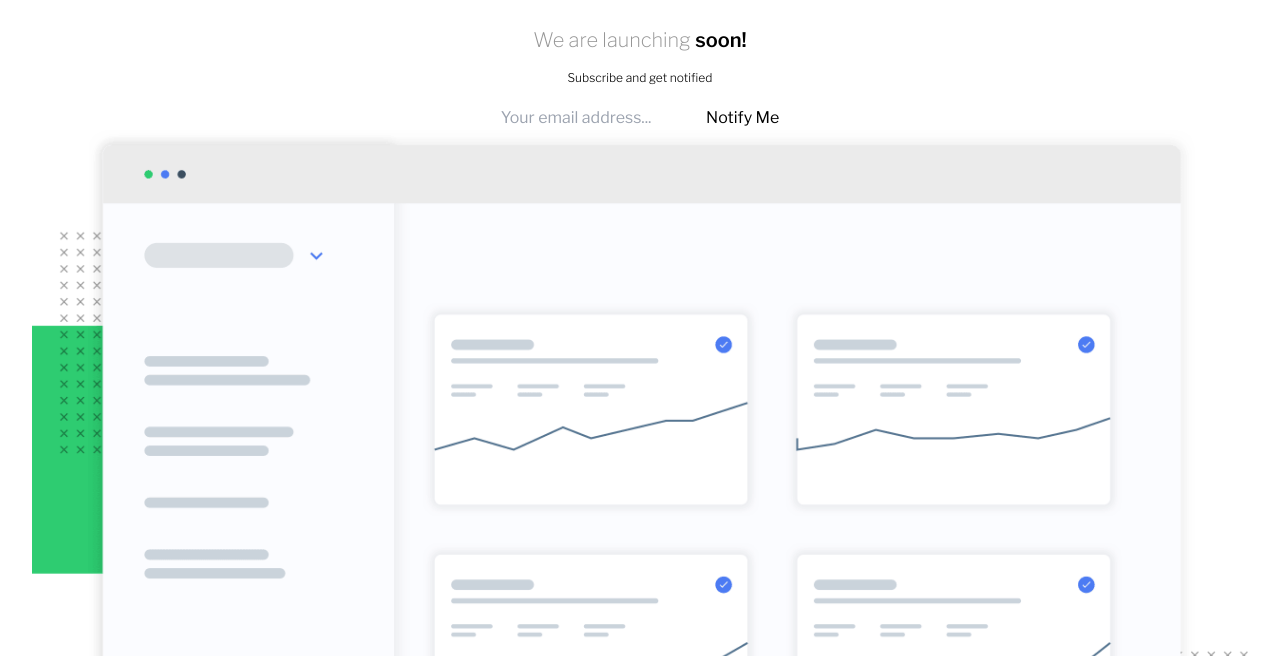
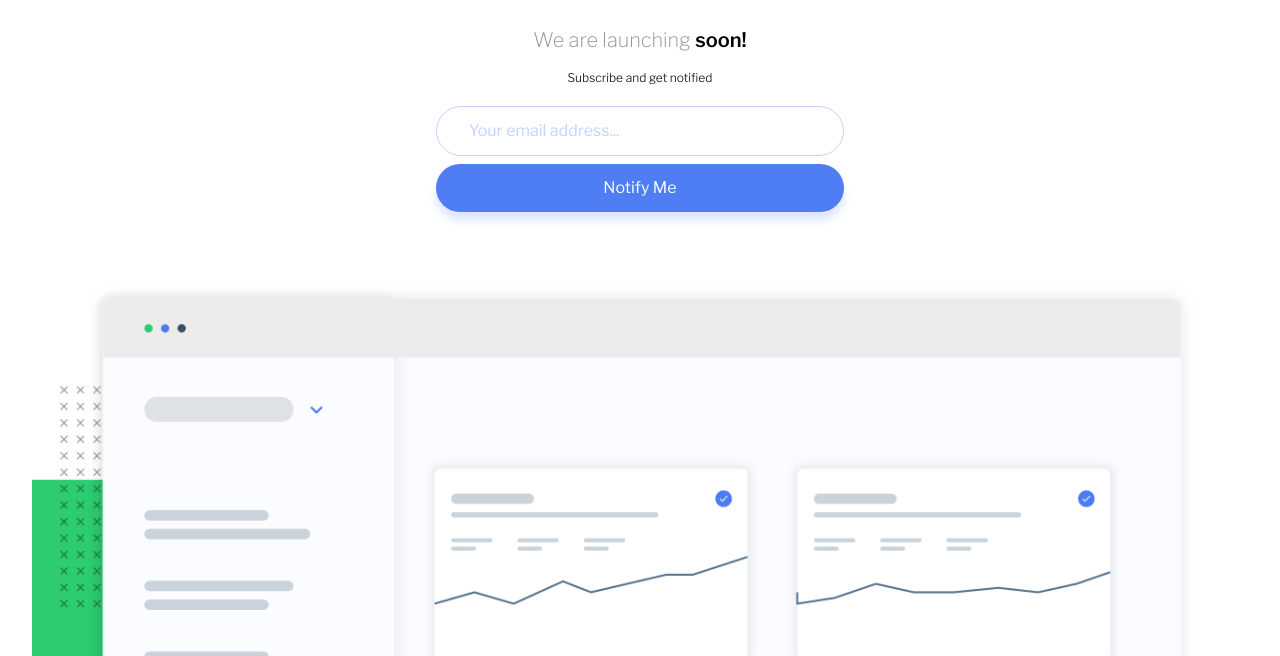
Before and after one commit to aaditamanugraha/ping-coming-soon-page, a website: page index.html in a window 1280 px wide. Shown: the part 144-800 px from the top of the page. Drawn offline with nearby package versions, Linux system fonts and the light colour scheme.

Commit message:
feat: styling input form and button

```diff
--- a/index.html
+++ b/index.html
@@ -23,14 +23,19 @@
         <p class="text-xs font-light">Subscribe and get notified</p>
       </article>
 
-      <form action="">
+      <form action="" class="mb-16">
         <input
+          class="w-full border px-8 py-3 mb-2 rounded-full border-secondary-pale-blue text-secondary-pale-blue placeholder-secondary-pale-blue"
           type="email"
           name="email"
           id="email"
           placeholder="Your email address..."
         />
-        <button>Notify Me</button>
+        <button
+          class="w-full px-8 py-3 mb-2 rounded-full bg-primary-blue hover:bg-secondary-pale-blue text-white drop-shadow-primary-blue hover:drop-shadow-secondary-pale-blue"
+        >
+          Notify Me
+        </button>
       </form>
 
       <img
--- a/tailwind.config.js
+++ b/tailwind.config.js
@@ -16,6 +16,10 @@ module.exports = {
       fontFamily: {
         libreFranklin: ['"Libre Franklin"', "sans-serif"],
       },
+      dropShadow: {
+        "primary-blue": "0 8px 4px  hsla(223, 87%, 63%, 0.2)",
+        "secondary-pale-blue": "0 8px 4px  hsla(223, 100%, 88%, 0.5)",
+      },
     },
   },
   plugins: [],
```
Also changed, not shown: src/output.css.
